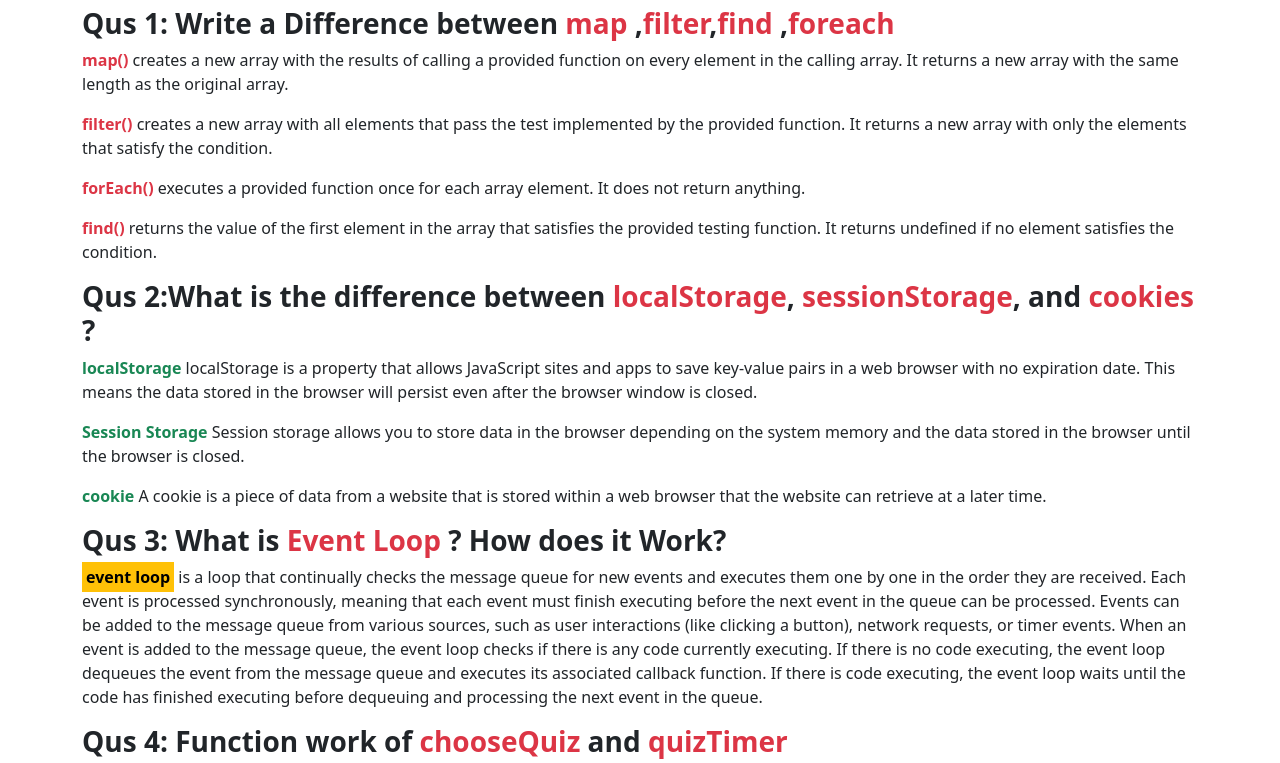
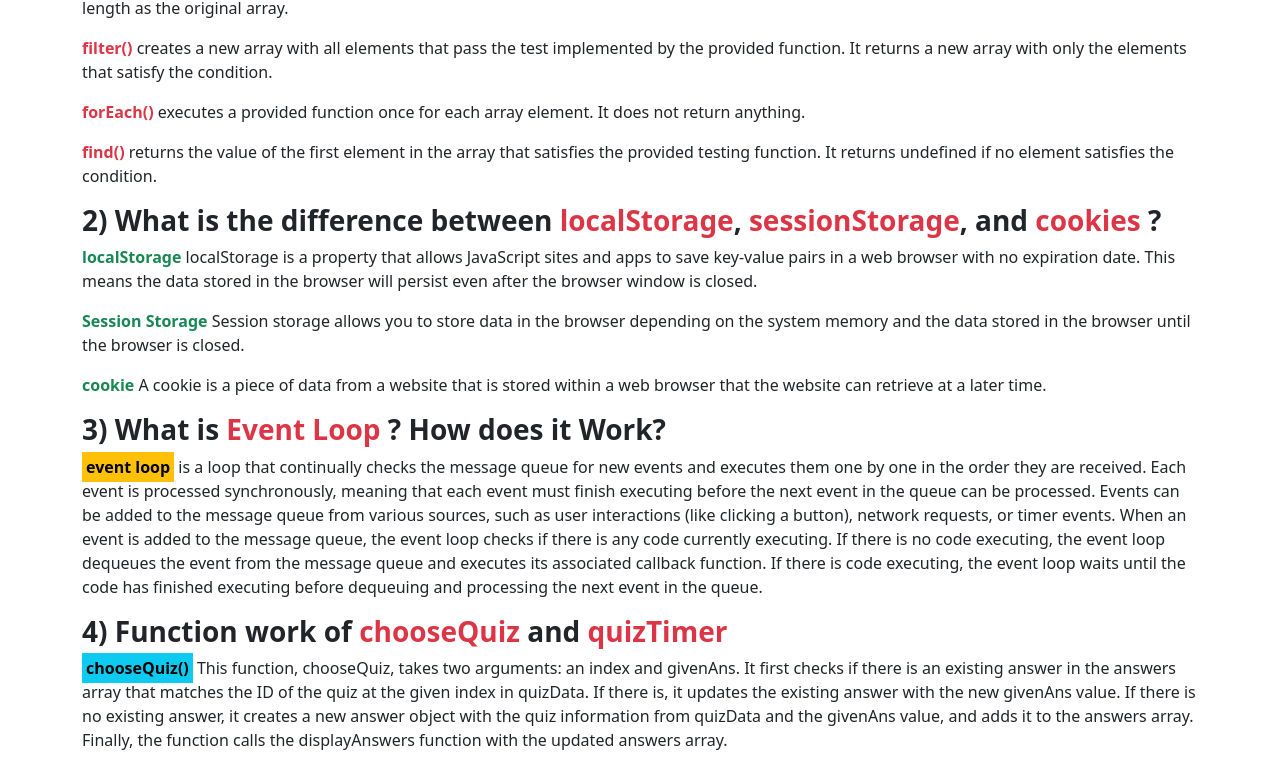
Before and after one commit to Mainul7669/SimpleQuiz, a plain HTML site: page blog.html in a window 1280 px wide. Shown: the part 118-881 px from the top of the page. Drawn offline with nearby package versions, Linux system fonts and the light colour scheme.

```diff
--- a/blog.html
+++ b/blog.html
@@ -9,9 +9,8 @@
         integrity="sha384-rbsA2VBKQhggwzxH7pPCaAqO46MgnOM80zW1RWuH61DGLwZJEdK2Kadq2F9CUG65" crossorigin="anonymous">
 </head>
 
-<body class="container">
-    <h1 class="text-center fw-bold my-4 display-3">Blog Post </h1>
-    <h1 class="fs-3 fw-bold  ">Qus 1: Write a Difference between <span class="text-danger"> map </span>,<span
+<body class="container mt-5">
+    <h1 class="fs-3 fw-bold  ">1) Write a Difference between <span class="text-danger"> map </span>,<span
             class="text-danger">filter</span>,<span class="text-danger">find </span>,<span
             class="text-danger">foreach</span></h1>
     <p class="fs-6"><span class="
@@ -31,7 +30,7 @@
         satisfies the
         provided testing function. It returns undefined if no element satisfies the condition.</p>
 
-    <h1 class="fs-3  fw-bold  ">Qus 2:What is the difference between <span class="text-danger">localStorage</span>,
+    <h1 class="fs-3  fw-bold  ">2) What is the difference between <span class="text-danger">localStorage</span>,
         <span class="text-danger">sessionStorage</span>, and <span class="text-danger">cookies </span> ?
     </h1>
     <p class="fs-6"><span class="
@@ -50,7 +49,7 @@
 
 
 
-    <h1 class="fs-3  fw-bold  ">Qus 3: What is <span class="text-danger
+    <h1 class="fs-3  fw-bold  ">3) What is <span class="text-danger
         "> Event Loop </span></Event> ? How does it Work?</h1>
     <p class=""><span class="
         text-bg-warning fw-bold p-1">event loop</span> is a loop that continually checks the message queue
@@ -64,7 +63,7 @@
         the message queue and executes its associated callback function. If there is code executing, the event loop
         waits until the code has finished executing before dequeuing and processing the next event in the queue. </p>
 
-    <h1 class="fs-3  fw-bold  ">Qus 4: Function work of <span class="text-danger
+    <h1 class="fs-3  fw-bold  ">4) Function work of <span class="text-danger
         "> chooseQuiz</span> and <span class="text-danger
         "> quizTimer </span></h1>
     <p class="fs-6"><span class="
```
Also changed, not shown: index.html (+1 -1 lines).
